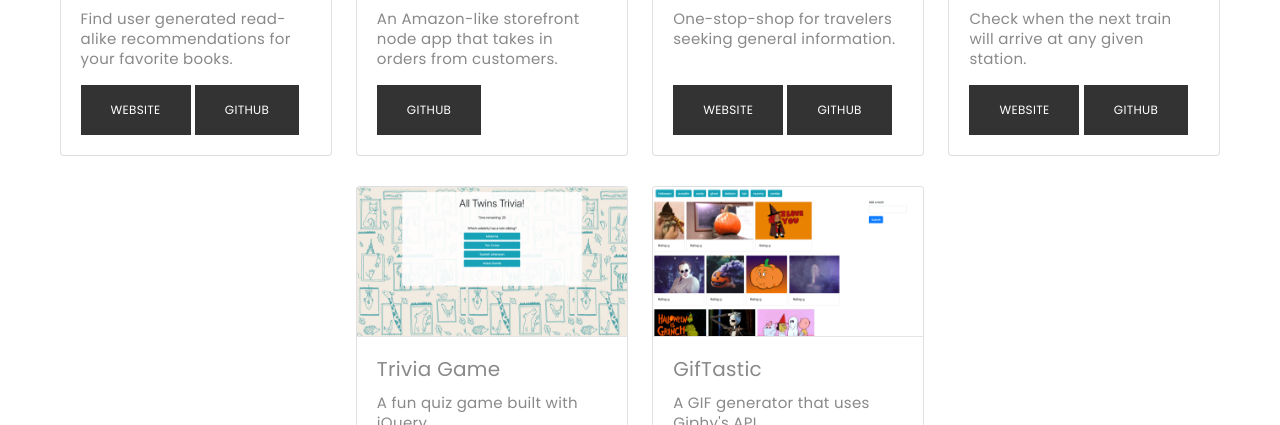
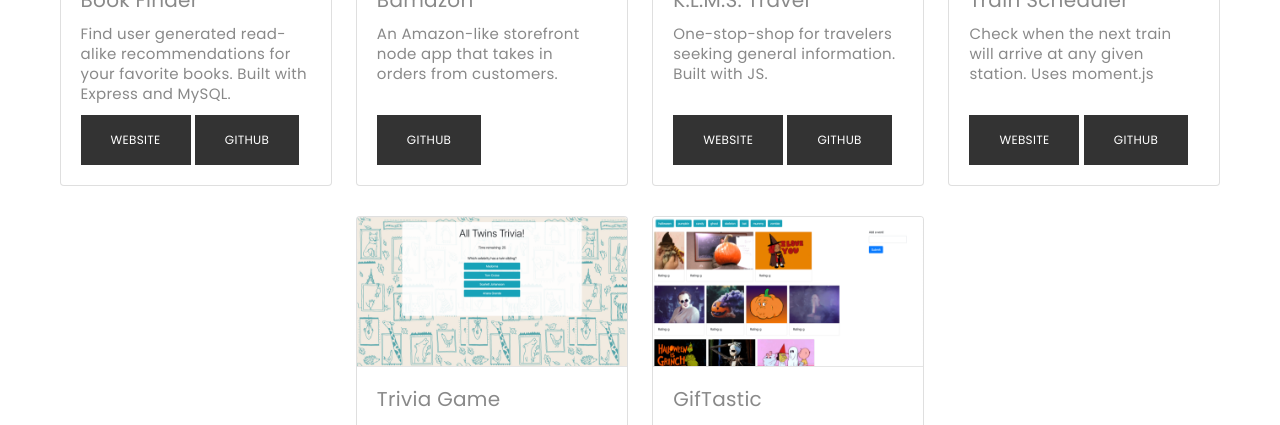
Before and after one commit to leticiaroncero/portfolio-website, a website: page views/index.html in a window 1280 px wide. Shown: the part 2300-2725 px from the top of the page. Drawn offline with nearby package versions, Linux system fonts and the light colour scheme.

Commit message:
add technologies to projects and tweak cards height

```diff
--- a/public/assets/css/style.css
+++ b/public/assets/css/style.css
@@ -182,7 +182,7 @@ header {
 }
 
 .card-text {
-    height: 4em;
+    height: 5em;
 }
 
 .card img {
--- a/views/index.html
+++ b/views/index.html
@@ -109,7 +109,8 @@
                 <div class="card-body">
                     <h5 class="card-title">Giftr</h5>
                     <p class="card-text">
-                        An all-in-one solution for gift recommendations.
+                        All-in-one solution for gift recommendations. Developed with React & MySQL.
+
                     </p>
                     <a href="https://fierce-plateau-20482.herokuapp.com/" class="btn" id="card-btn">Website</a>
                     <a href="https://github.com/leticiaroncero/gift-finder" class="btn" id="card-btn">Github</a>
@@ -131,7 +132,7 @@
                 <div class="card-body">
                     <h5 class="card-title">Taskify</h5>
                     <p class="card-text">
-                        A web application to create and manage all of your day-to-day tasks!
+                        A web application to create and manage all of your day-to-day tasks! Uses Node & Express.
                     </p>
                     <a href="https://radiant-thicket-81231.herokuapp.com/" class="btn" id="card-btn">Website</a>
                     <a href="https://github.com/demonaco/task-manager" class="btn" id="card-btn">Github</a>
@@ -155,7 +156,7 @@
                 <div class="card-body">
                     <h5 class="card-title">Book Finder</h5>
                     <p class="card-text">
-                        Find user generated read-alike recommendations for your favorite books.
+                        Find user generated read-alike recommendations for your favorite books. Built with Express and MySQL.
                     </p>
                     <a href="https://sheltered-beach-38162.herokuapp.com/" class="btn" id="card-btn">Website</a>
                     <a href="https://github.com/leticiaroncero/BookFinder" class="btn" id="card-btn">Github</a>
@@ -177,7 +178,7 @@
                 <img src="/assets/img/travel.png" class="card-img-top" alt="KLMS Travel">
                 <div class="card-body">
                     <h5 class="card-title">K.L.M.S. Travel</h5>
-                    <p class="card-text">One-stop-shop for travelers seeking general information.</p>
+                    <p class="card-text">One-stop-shop for travelers seeking general information. Built with JS.</p>
                     <a href="https://mamitin.github.io/travelX/" class="btn" id="card-btn">Website</a>
                     <a href="https://github.com/leticiaroncero/travelX" class="btn" id="card-btn">Github</a>
                 </div>
@@ -187,7 +188,7 @@
                 <img src="/assets/img/train.png" class="card-img-top" alt="Train Scheduler">
                 <div class="card-body">
                     <h5 class="card-title">Train Scheduler</h5>
-                    <p class="card-text">Check when the next train will arrive at any given station.</p>
+                    <p class="card-text">Check when the next train will arrive at any given station. Uses moment.js</p>
                     <a href="https://leticiaroncero.github.io/Train-Scheduler/" class="btn" id="card-btn">Website</a>
                     <a href="https://github.com/leticiaroncero/Train-Scheduler" class="btn" id="card-btn">Github</a>
                 </div>
```
